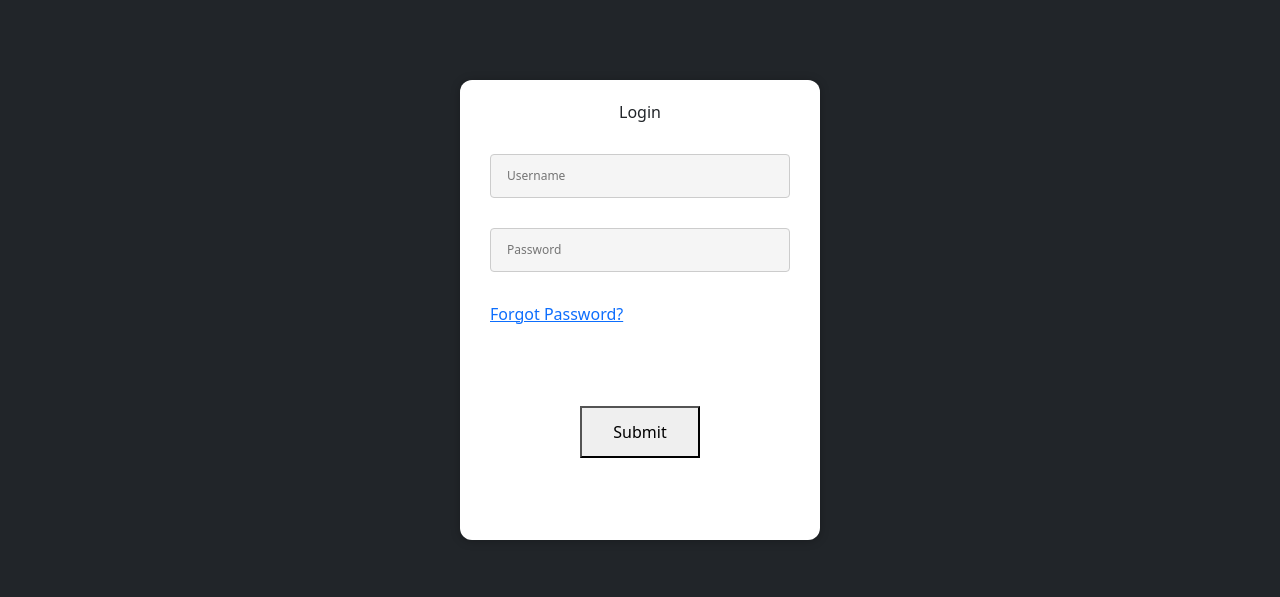
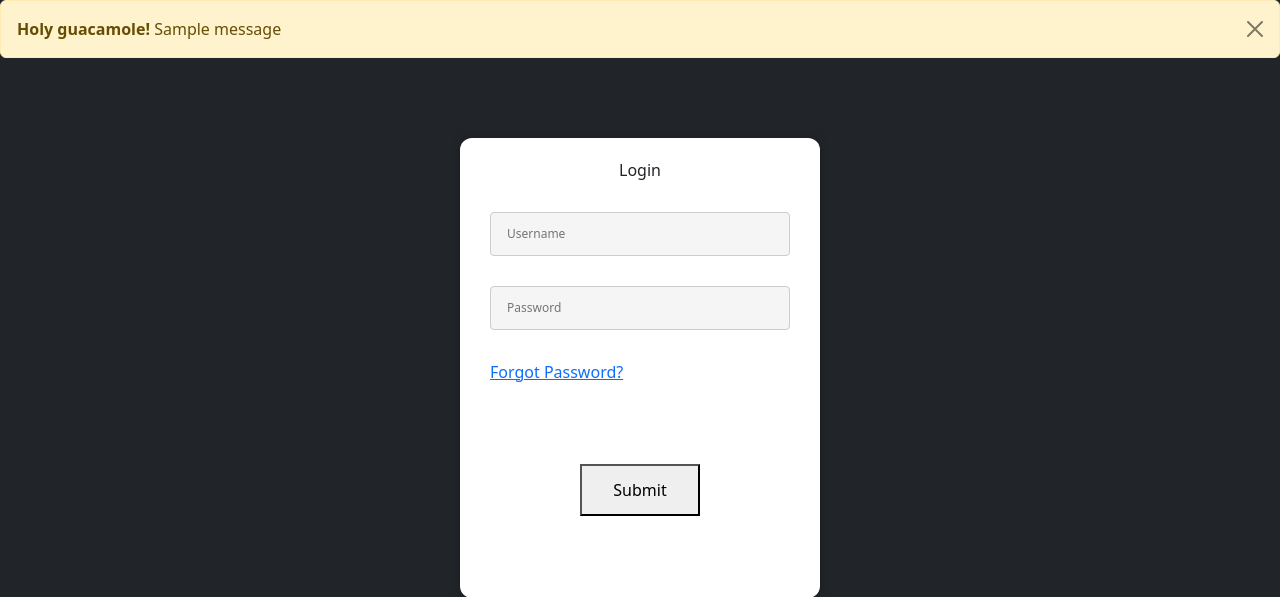
Before and after one commit to richmondb/SecurityAgencyCapstone, a Django app: page /login/ in a window 1280 px wide. Shown: the part 137-734 px from the top of the page. Before the commit the page ends 677 px from the top, so only its background shows below. Run offline with Django 4.2, Linux system fonts and the light colour scheme; tables that the repository leaves empty hold one stand-in row (values such as "Sample post"); one stand-in notice (Sample message) is shown; some libraries are stand-ins or nearby versions.

Commit message:
fix the login error

```diff
--- a/security/templates/security/login.html
+++ b/security/templates/security/login.html
@@ -7,6 +7,14 @@
 {% include 'navbar.html' %}
 
 <main>
+	{% if messages %}
+	{% for message in messages %}
+	<div class="alert alert-warning alert-dismissible fade show" role="alert">
+		<strong>Holy guacamole!</strong> {{message}}
+		<button type="button" class="btn-close" data-bs-dismiss="alert" aria-label="Close"></button>
+	</div>
+	{% endfor %}
+	{% endif %}
 	<form method = "POST">
 		{% csrf_token %}
 		<div class = "form-body form-login">
--- a/security/views.py
+++ b/security/views.py
@@ -12,7 +12,6 @@ from django.views.generic.edit import UpdateView
 from django.contrib.auth import authenticate, login, logout
 from django.contrib.auth.mixins import LoginRequiredMixin, UserPassesTestMixin
 
-from django.contrib import messages
 from django.db.models import Q
 
 from .forms import *
```
